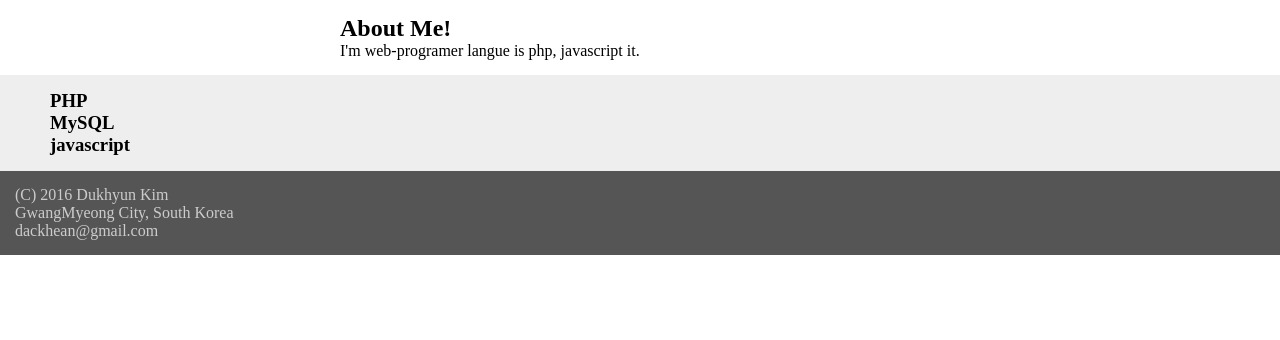
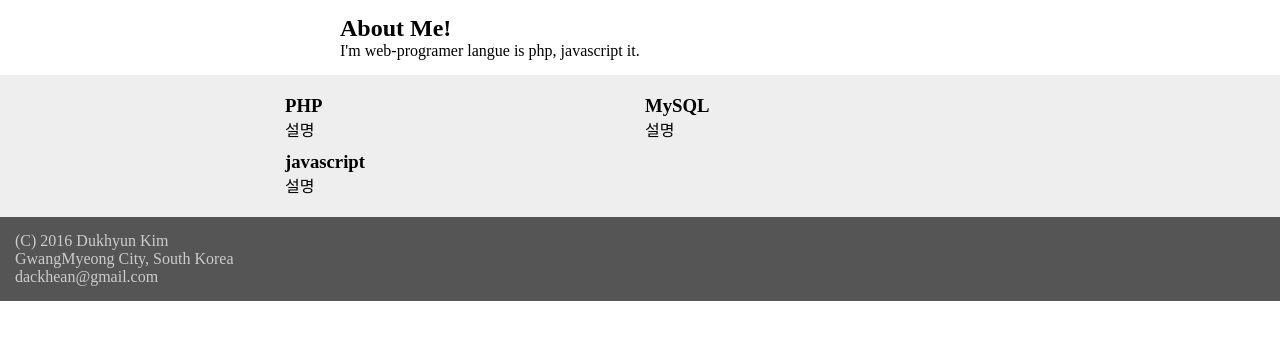
Before and after one commit to dukhyun/portflio, a PHP site: page / in a window 1280 px wide. Shown: the part 80-420 px from the top of the page. Run offline with PHP 8.4, Linux system fonts and the light colour scheme.

Commit message:
26일 수정

```diff
--- a/css/style.css
+++ b/css/style.css
@@ -43,6 +43,14 @@ footer {
 }
 #skill {
 	width: 100%;
-	padding: 15px 50px;
 	background-color: #eee;
 }
+.skill {
+	width: 780px;
+	padding: 15px 30px;
+	margin: 0 auto;
+}
+.skill li {
+	width: 360px;
+	padding: 5px;
+}
--- a/html/about.php
+++ b/html/about.php
@@ -5,7 +5,18 @@
 	<p></p>
 </div>
 <div id="skill">
-	<h3>PHP</h3>
-	<h3>MySQL</h3>
-	<h3>javascript</h3>
+	<ul class="skill both">
+		<li class="floatleft">
+			<h3>PHP</h3>
+			<p class="info">설명</p>
+		</li>
+		<li class="floatleft">
+			<h3>MySQL</h3>
+			<p class="info">설명</p>
+		</li>
+		<li class="floatleft">
+			<h3>javascript</h3>
+			<p class="info">설명</p>
+		</li>
+	</ul>
 </div>
```
